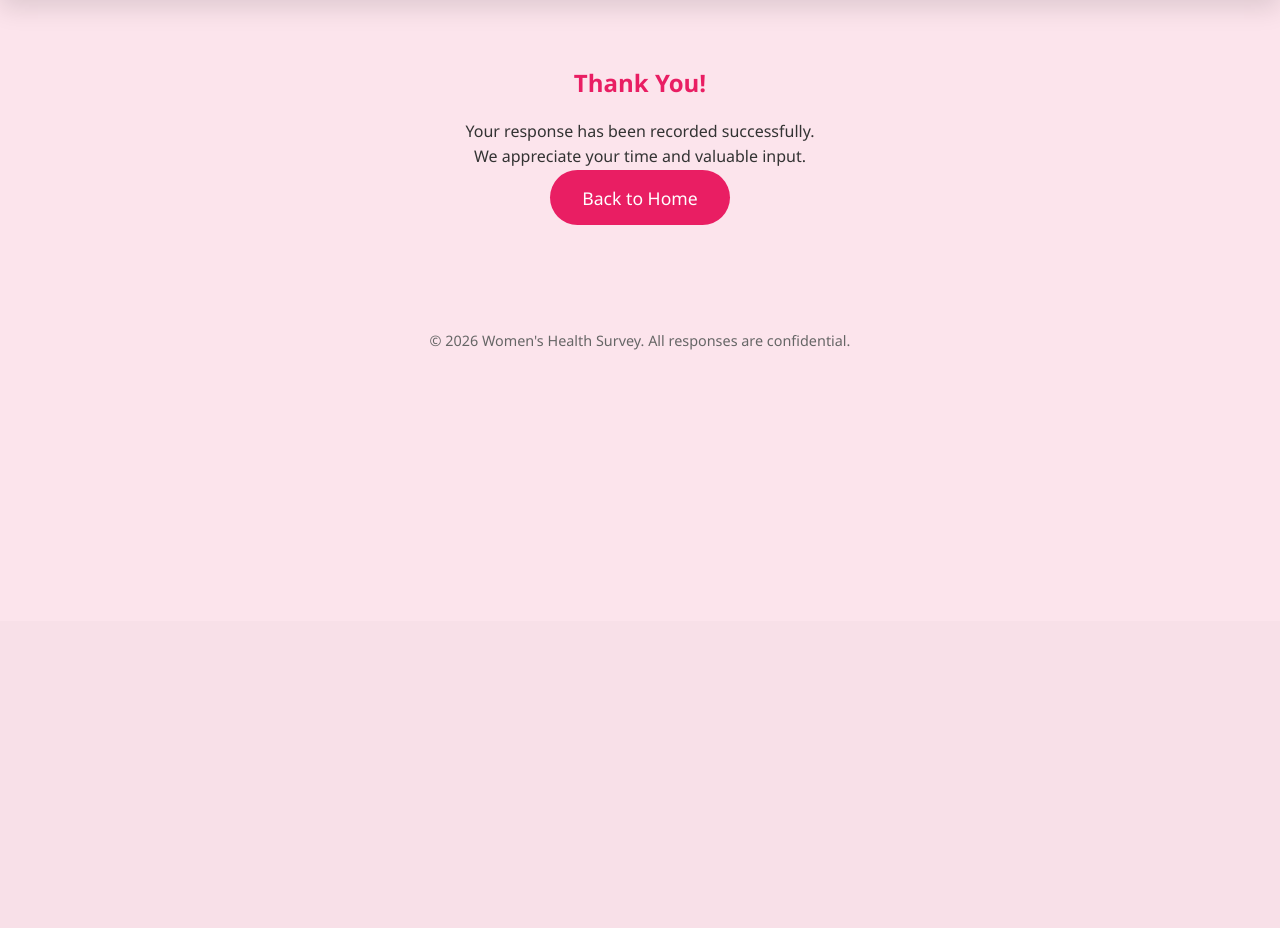
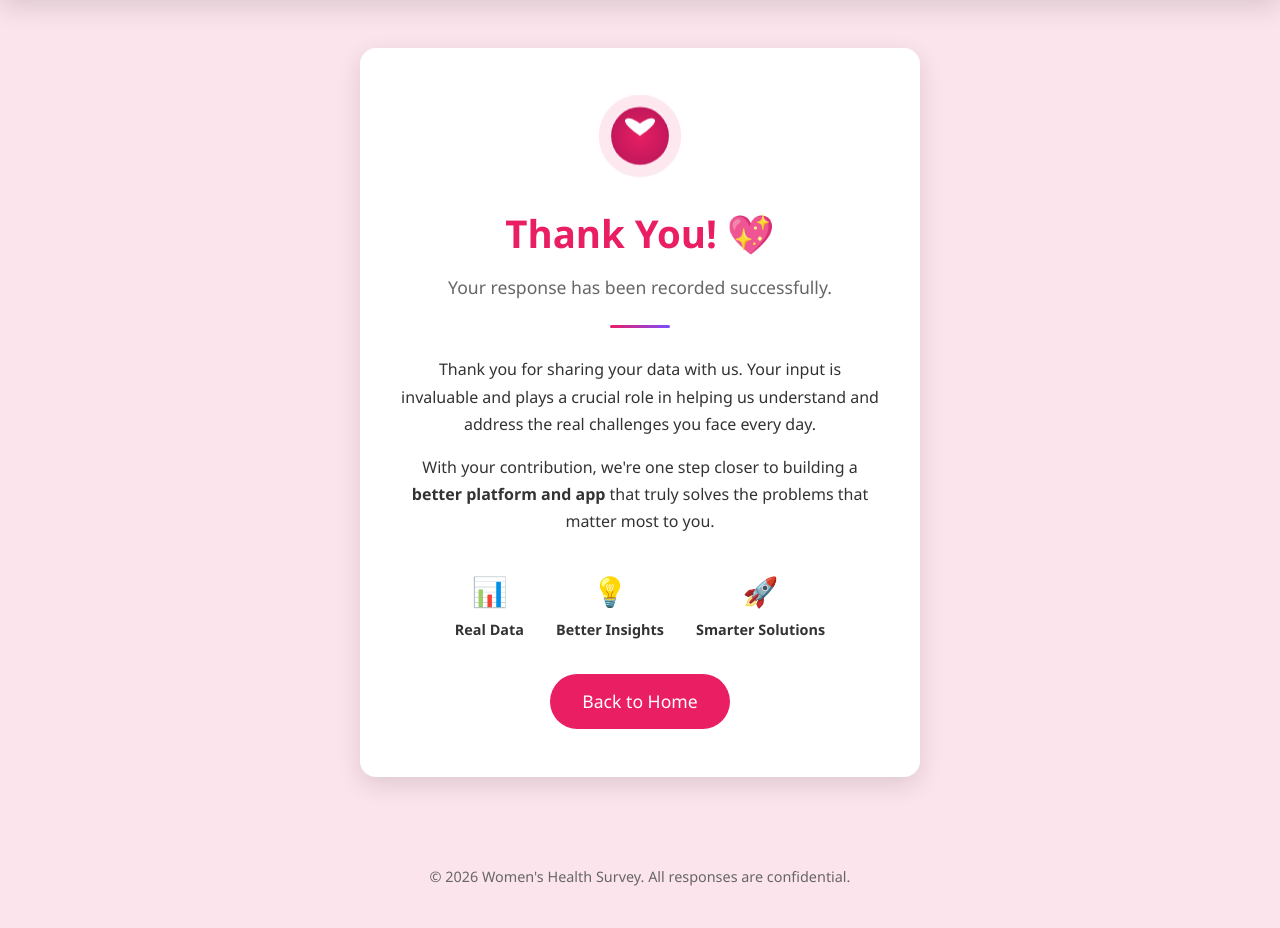
Before and after one commit to Sarojsin/ssd, a FastAPI app: page /thank-you in a window 1280 px wide. Shown: the part 179-1107 px from the top of the page. Before the commit the page ends 529 px from the top, so only its background shows below. Run offline with FastAPI, Linux system fonts and the light colour scheme.

Commit message:
feat: redesign thank you page with enhanced layout and animations

```diff
--- a/static/css/style.css
+++ b/static/css/style.css
@@ -337,12 +337,103 @@ input[type="date"] {
     background: #d32f2f;
 }
 
-.thank-you {
-    text-align: center;
-    padding: 3rem 0;
+.thank-you-wrapper {
+    min-height: 60vh;
+    display: flex;
+    align-items: center;
+    justify-content: center;
+    padding: 2rem 1rem;
 }
 
-.thank-you h2 { color: var(--primary); margin-bottom: 1rem; }
+.thank-you-card {
+    background: var(--card-bg);
+    border-radius: var(--radius);
+    box-shadow: var(--shadow-lg);
+    padding: 3rem 2.5rem;
+    max-width: 560px;
+    width: 100%;
+    text-align: center;
+    animation: fadeInUp 0.6s ease-out both;
+}
+
+@keyframes fadeInUp {
+    from {
+        opacity: 0;
+        transform: translateY(30px);
+    }
+    to {
+        opacity: 1;
+        transform: translateY(0);
+    }
+}
+
+.thank-you-icon {
+    margin-bottom: 1.2rem;
+    animation: pulse 2s ease-in-out infinite;
+}
+
+@keyframes pulse {
+    0%, 100% {
+        transform: scale(1);
+    }
+    50% {
+        transform: scale(1.05);
+    }
+}
+
+.thank-you-title {
+    font-size: 2.4rem;
+    font-weight: 700;
+    color: var(--primary);
+    margin-bottom: 0.5rem;
+}
+
+.thank-you-subtitle {
+    font-size: 1.1rem;
+    color: var(--text-light);
+    margin-bottom: 1.5rem;
+}
+
+.thank-you-divider {
+    height: 3px;
+    width: 60px;
+    background: linear-gradient(90deg, var(--primary), var(--accent));
+    border-radius: 2px;
+    margin: 0 auto 1.8rem;
+}
+
+.thank-you-message {
+    font-size: 1rem;
+    color: var(--text);
+    line-height: 1.7;
+    margin-bottom: 1rem;
+}
+
+.thank-you-highlights {
+    display: flex;
+    justify-content: center;
+    gap: 2rem;
+    margin: 2rem 0;
+    flex-wrap: wrap;
+}
+
+.highlight-item {
+    display: flex;
+    flex-direction: column;
+    align-items: center;
+    gap: 0.3rem;
+    font-size: 0.9rem;
+    font-weight: 600;
+    color: var(--text);
+}
+
+.highlight-icon {
+    font-size: 1.8rem;
+}
+
+.thank-you .submit-btn {
+    margin-top: 1rem;
+}
 
 footer {
     text-align: center;
--- a/templates/thank_you.html
+++ b/templates/thank_you.html
@@ -3,10 +3,45 @@
 {% block title %}Thank You{% endblock %}
 
 {% block content %}
-<div class="thank-you">
-    <h2>Thank You!</h2>
-    <p>Your response has been recorded successfully.</p>
-    <p>We appreciate your time and valuable input.</p>
-    <a href="/" class="submit-btn">Back to Home</a>
+<div class="thank-you-wrapper">
+    <div class="thank-you-card">
+        <div class="thank-you-icon">
+            <svg width="80" height="80" viewBox="0 0 80 80" fill="none" xmlns="http://www.w3.org/2000/svg">
+                <circle cx="40" cy="40" r="40" fill="#e91e63" opacity="0.1"/>
+                <circle cx="40" cy="40" r="28" fill="url(#heartGrad)" />
+                <path d="M40 28 C40 28 30 20 26 24 C22 28 40 40 40 40 C40 40 58 28 54 24 C50 20 40 28 40 28Z" fill="#fff"/>
+                <defs>
+                    <radialGradient id="heartGrad" cx="50%" cy="50%" r="50%">
+                        <stop offset="0%" stop-color="#e91e63"/>
+                        <stop offset="100%" stop-color="#c2185b"/>
+                    </radialGradient>
+                </defs>
+            </svg>
+        </div>
+        <h1 class="thank-you-title">Thank You! 💖</h1>
+        <p class="thank-you-subtitle">Your response has been recorded successfully.</p>
+        <div class="thank-you-divider"></div>
+        <p class="thank-you-message">
+            Thank you for sharing your data with us. Your input is invaluable and plays a crucial role in helping us understand and address the real challenges you face every day.
+        </p>
+        <p class="thank-you-message">
+            With your contribution, we're one step closer to building a <strong>better platform and app</strong> that truly solves the problems that matter most to you.
+        </p>
+        <div class="thank-you-highlights">
+            <div class="highlight-item">
+                <span class="highlight-icon">📊</span>
+                <span>Real Data</span>
+            </div>
+            <div class="highlight-item">
+                <span class="highlight-icon">💡</span>
+                <span>Better Insights</span>
+            </div>
+            <div class="highlight-item">
+                <span class="highlight-icon">🚀</span>
+                <span>Smarter Solutions</span>
+            </div>
+        </div>
+        <a href="/" class="submit-btn">Back to Home</a>
+    </div>
 </div>
 {% endblock %}
```
